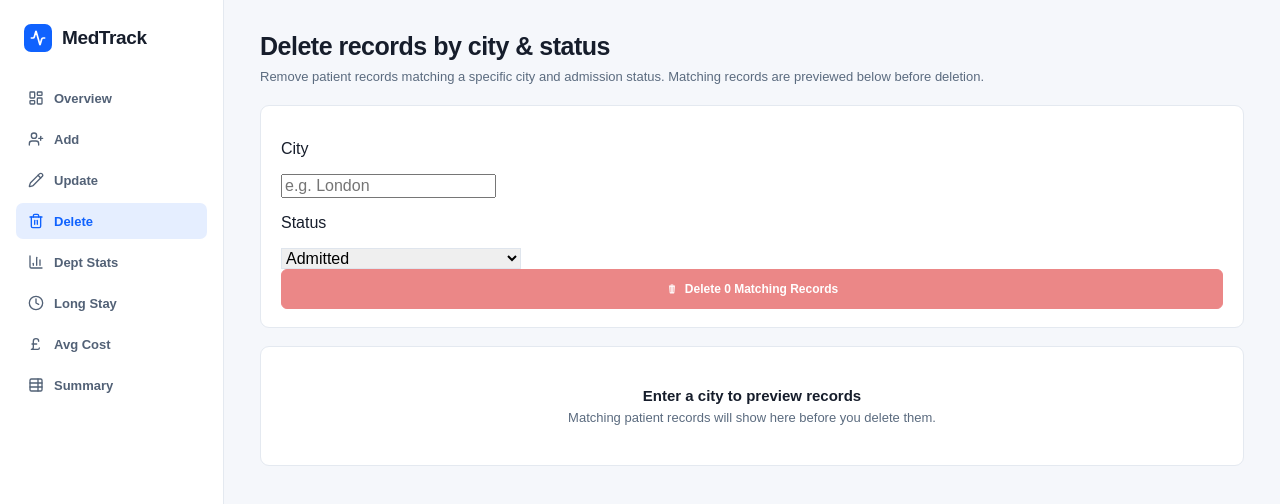
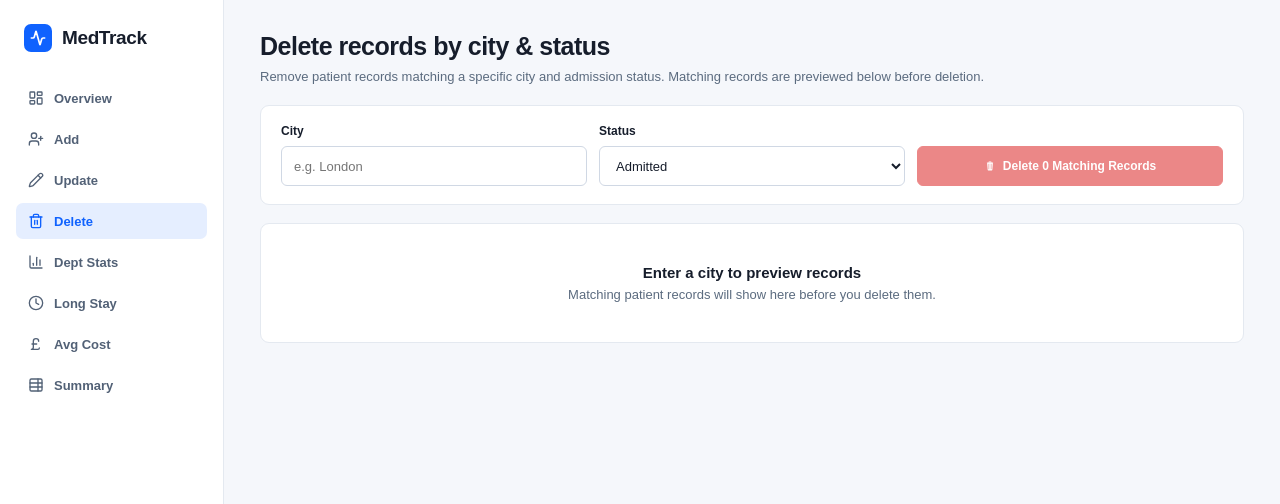
Before and after one commit to olaolaide/MedTrack, a React (Vite) app in the folder frontend/: page /delete in a window 1280 px wide. Shown: the top 504 px of the page. Built offline with nearby package versions, Linux system fonts and the light colour scheme.

Commit message:
Adding Css / Styling

```diff
--- a/frontend/src/index.css
+++ b/frontend/src/index.css
@@ -748,6 +748,90 @@ a {
     border-radius: 5px;
 }
 
+/* delete and dept stats css */
+
+.formRow {
+    display: grid;
+    grid-template-columns: 1fr 1fr 1fr;
+    gap: 12px;
+    align-items: end;
+}
+
+.deptFormRow {
+    display: grid;
+    grid-template-columns: 2fr 1fr 1fr;
+    gap: 12px;
+    align-items: end;
+}
+
+.formLabel {
+    display: block;
+    margin: 0 0 8px;
+    font-size: 12px;
+    font-weight: 600;
+    color: #161d2b;
+}
+
+.formInput {
+    width: 100%;
+    height: 40px;
+    padding: 0 12px;
+    border: 1px solid #d0d8e4;
+    border-radius: 6px;
+    background-color: #ffffff;
+    color: #161d2b;
+    font-size: 13px;
+}
+
+select.formInput {
+    padding: 8px 12px;
+}
+
+.formInput:focus {
+    outline: none;
+    border-color: var(--blue);
+}
+
+.errorText {
+    margin: 12px 0 0;
+    color: var(--danger);
+    font-size: 13px;
+    font-weight: 600;
+}
+
+.successText {
+    margin: 12px 0 0;
+    color: var(--success);
+    font-size: 13px;
+    font-weight: 600;
+}
+
+.previewHeader {
+    display: flex;
+    justify-content: space-between;
+    align-items: center;
+    margin-bottom: 12px;
+}
+
+.previewTitle {
+    margin: 0;
+    font-size: 13px;
+    font-weight: 700;
+}
+
+.previewFilter {
+    color: var(--muted);
+    font-size: 11px;
+}
+
+.monoCell {
+    font-family: var(--font-mono);
+}
+
+.boldCell {
+    font-weight: 700;
+}
+
 
 .patientNameSelect {
         margin-left: 15px;
```
